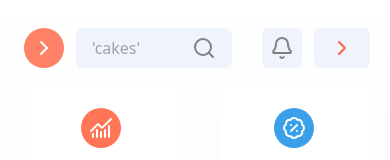
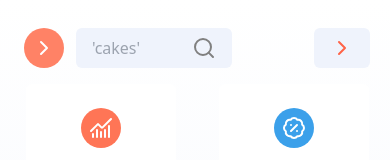
Before and after one commit to arnoldchrisoduor1/Bytes, a React (Vite) app in the folder admn-dashboard/: page / in a window 390 px wide. Shown: the top 160 px of the page. Built offline with nearby package versions, Linux system fonts and the light colour scheme.

Commit message:
dashboard revision

```diff
--- a/admn-dashboard/src/components/Navbar.tsx
+++ b/admn-dashboard/src/components/Navbar.tsx
@@ -51,7 +51,7 @@ const Navbar = () => {
               <Moon color="gray" />
             </div>
 
-            <div className="bg-customGray p-2 rounded-md hover:cursor-pointer hover:bg-white transition transition-duration-300 flex justify-center items-center h-10">
+            <div className="hidden md:block bg-customGray p-2 rounded-md hover:cursor-pointer hover:bg-white transition transition-duration-300 h-10">
               <Bell color="gray" className=""/>
             </div>
 
```
